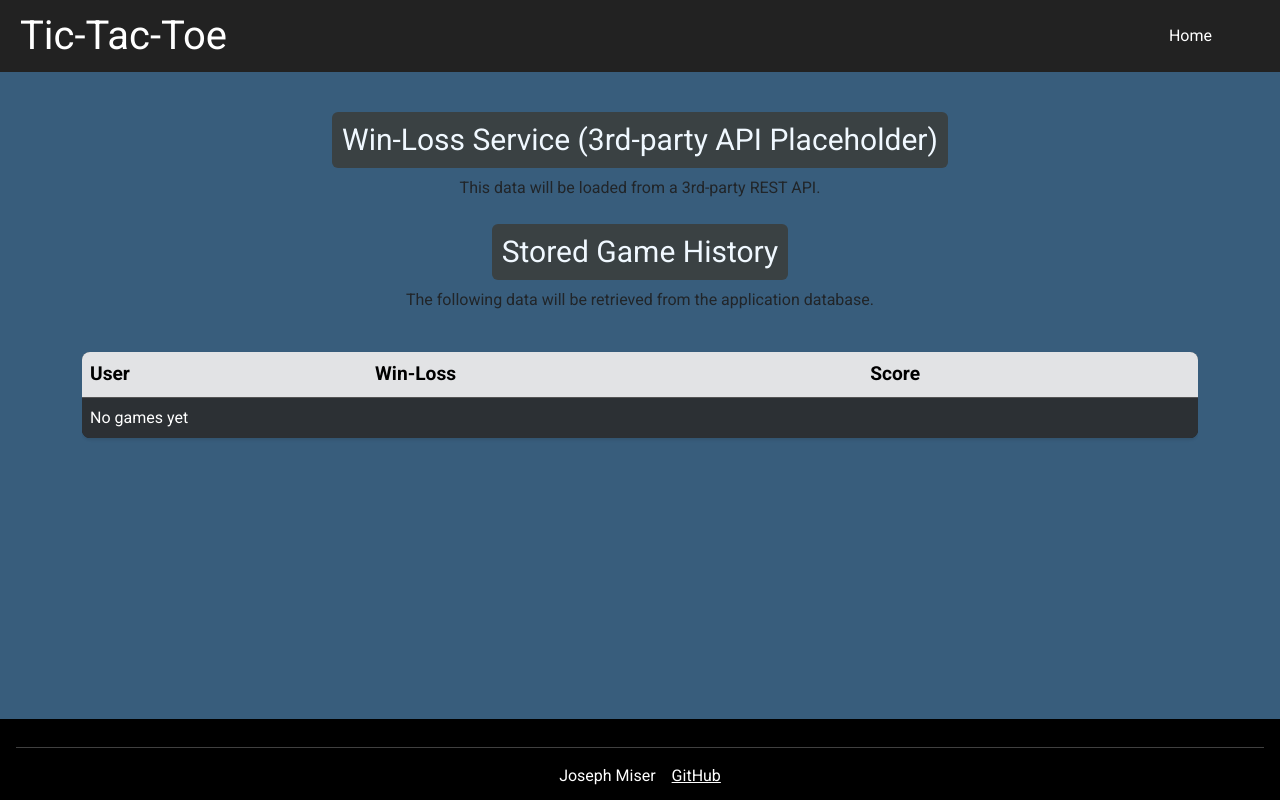
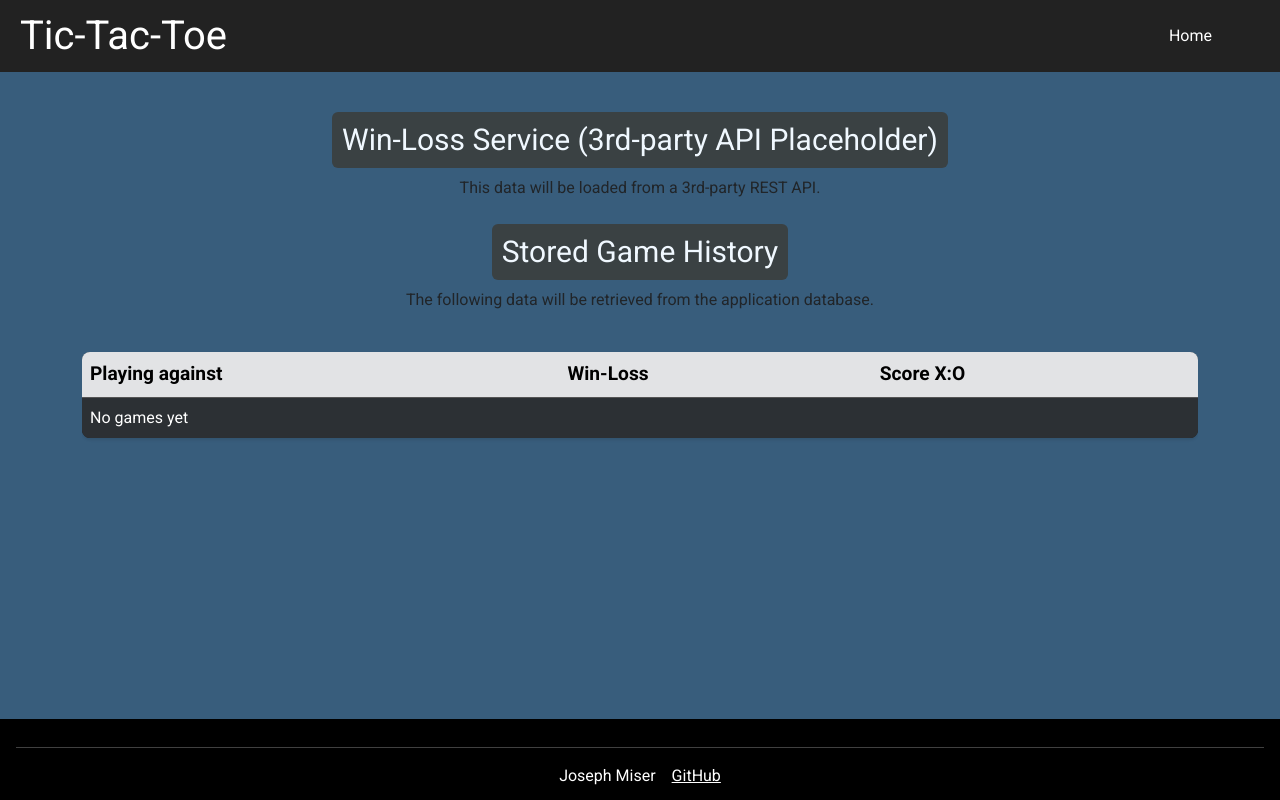
Before and after one commit to josephmiser5/tic-tac-toe, a React (Vite) app: page /win-loss in a window 1280 px wide. Built offline with nearby package versions, Linux system fonts and the light colour scheme.

Commit message:
fixed to bugs with logging winners and losers

```diff
--- a/src/friends/friends.jsx
+++ b/src/friends/friends.jsx
@@ -1,7 +1,15 @@
 import React from "react";
 import "./friends.css";
+import { useState } from "react";
 
 export function Friends() {
+  const [invite, setInvite] = useState("");
+
+  function friendClick(e) {
+    const friendName = e.currentTarget.textContent;
+    setInvite(`inviting ${friendName} to play...`);
+  }
+
   return (
     <main className="container my-4">
       <form
@@ -31,6 +39,7 @@ export function Friends() {
           This data will be loaded from a 3rd-party REST API (e.g., friends
           service).
         </p>
+        <p className="text-white"> {invite}</p>
       </section>
 
       <div className="table-responsive">
@@ -47,6 +56,7 @@ export function Friends() {
             <tr>
               <td>
                 <button
+                  onClick={friendClick}
                   id="friend1"
                   type="button"
                   className="btn btn-secondary w-100 mb-2"
@@ -58,6 +68,7 @@ export function Friends() {
             <tr>
               <td>
                 <button
+                  onClick={friendClick}
                   id="friend2"
                   type="button"
                   className="btn btn-secondary w-100 mb-2"
@@ -69,6 +80,7 @@ export function Friends() {
             <tr>
               <td>
                 <button
+                  onClick={friendClick}
                   id="friend3"
                   type="button"
                   className="btn btn-secondary w-100 mb-2"
@@ -80,6 +92,7 @@ export function Friends() {
             <tr>
               <td>
                 <button
+                  onClick={friendClick}
                   id="friend4"
                   type="button"
                   className="btn btn-secondary w-100 mb-2"
--- a/src/play/play.jsx
+++ b/src/play/play.jsx
@@ -139,14 +139,16 @@ export function Play() {
     else setSeriesWinner(null);
   }, [neededToWin, score.X, score.O]);
 
-  // Log immediately when the seriesWinner is reached (not on button click)
+  //Log immediately when the seriesWinner is reached (not on button click)
   useEffect(() => {
     if (!seriesWinner) return;
     if (seriesLogged) return;
 
+    // Since you want the table user to be "computer", define computer as NOT the starter.
+    const humanMark = starter;
     const computerMark = starter === "X" ? "O" : "X";
 
-    const result = seriesWinner === computerMark ? "Win" : "Loss";
+    const result = seriesWinner === humanMark ? "Win" : "Loss";
     addWinLossRow({ result, xScore: score.X, oScore: score.O });
 
     setSeriesLogged(true);
@@ -172,6 +174,7 @@ export function Play() {
       setRoundResult(w);
       setScore((prev) => {
         const next = { ...prev, [w]: prev[w] + 1 };
+        // seriesWinner will be derived by effect above
         return next;
       });
       return;
--- a/src/win-loss/win-loss.jsx
+++ b/src/win-loss/win-loss.jsx
@@ -49,9 +49,9 @@ export function WinLoss() {
         <table className="table table-dark table-striped text-center">
           <thead className="table-secondary text-dark">
             <tr>
-              <th>User</th>
+              <th>Playing against</th>
               <th>Win-Loss</th>
-              <th>Score</th>
+              <th>Score X:O</th>
             </tr>
           </thead>
           <tbody>
```
